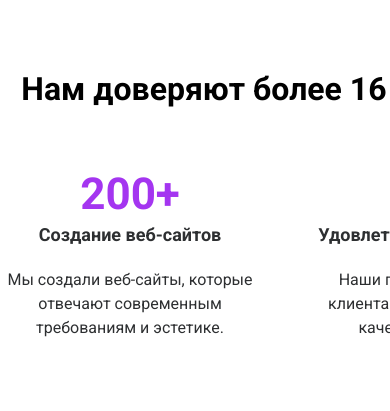
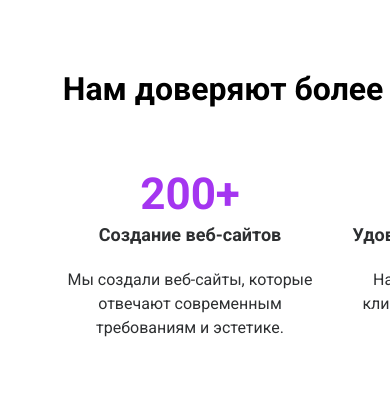
Before and after one commit to okurmenpro/bilim-ordo-frontend, a React (Create React App) app: page / in a window 390 px wide. Shown: the part 512-923 px from the top of the page. Built offline with nearby package versions, Linux system fonts and the light colour scheme; grey boxes are pictures that could not be loaded.

Commit message:
thetTrustUs

```diff
--- a/src/components/Companystatistics/Companystatistics.css
+++ b/src/components/Companystatistics/Companystatistics.css
@@ -1,7 +1,7 @@
 @import url('https://fonts.googleapis.com/css2?family=Roboto:ital,wght@0,100;0,300;0,400;0,500;0,700;0,900;1,100;1,300;1,400;1,500;1,700;1,900&display=swap');
 
 .Companystatistics{
-    width: 1207px;
+    width: 1250px;
     height: 303px;
     margin: 0 auto;
     margin-top: 80px;
@@ -14,13 +14,12 @@ font-family: Roboto;
 font-size: 32px;
 font-weight: 700;
 line-height: 38px;
-letter-spacing: 0%;
-text-align: center;;
 }
 .Statistics{
     margin-top: 60px;
     display: flex;
-    justify-content: space-between;
+    justify-content: center;
+    gap: 30px;
 }
 .Statistica{
     width: 260px;
@@ -40,8 +39,6 @@ color: rgb(45, 47, 49);
 font-size: 18px;
 font-weight: 700;
 line-height: 150%;
-letter-spacing: 0%;
-text-align: center;
 }
 .Statistica p{
 color: rgb(45, 47, 49);
@@ -51,3 +48,15 @@ line-height: 150%;
 letter-spacing: -2%;
 text-align: center;
 }
+@media screen and (max-width:768px) {
+.Companystatistics h2{
+    margin-left: 40px;
+
+}
+.Statistics{
+    display: flex;
+    justify-content: center;
+    gap: 30px;
+}
+
+}
```
